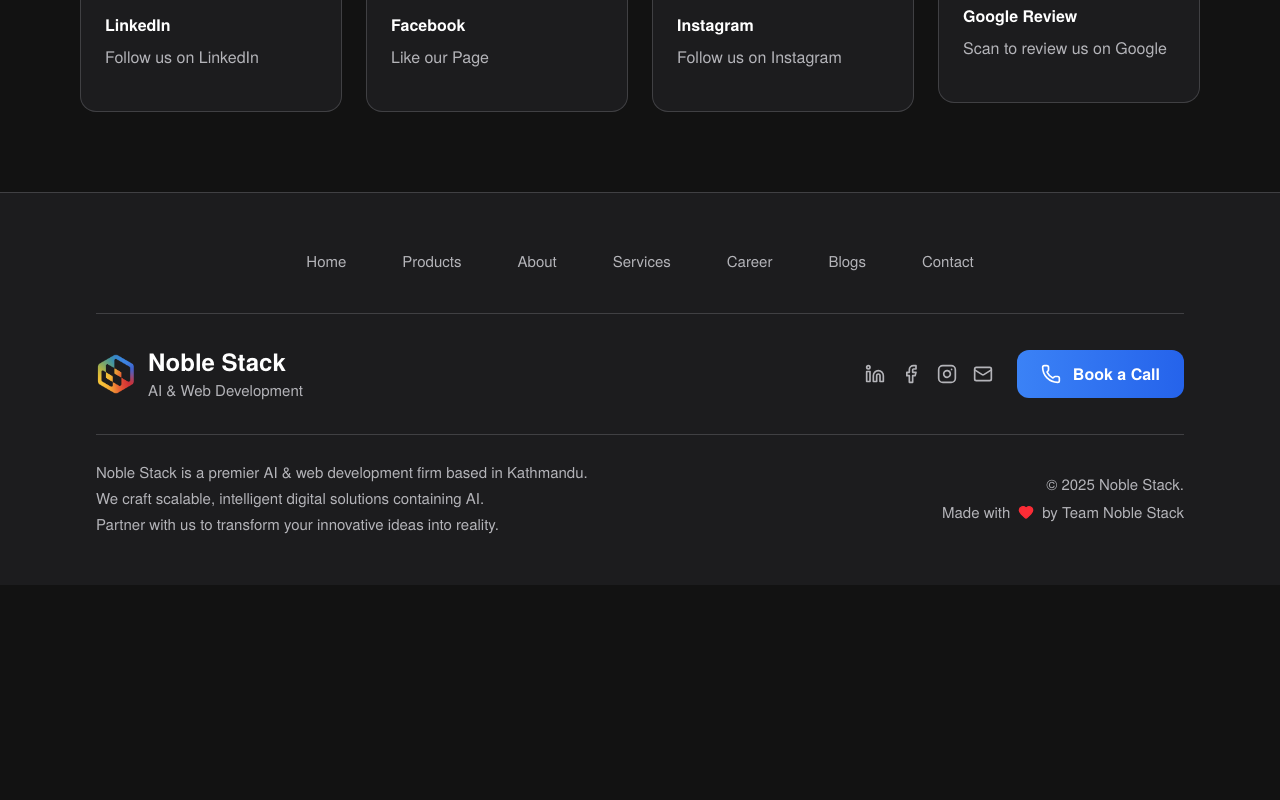
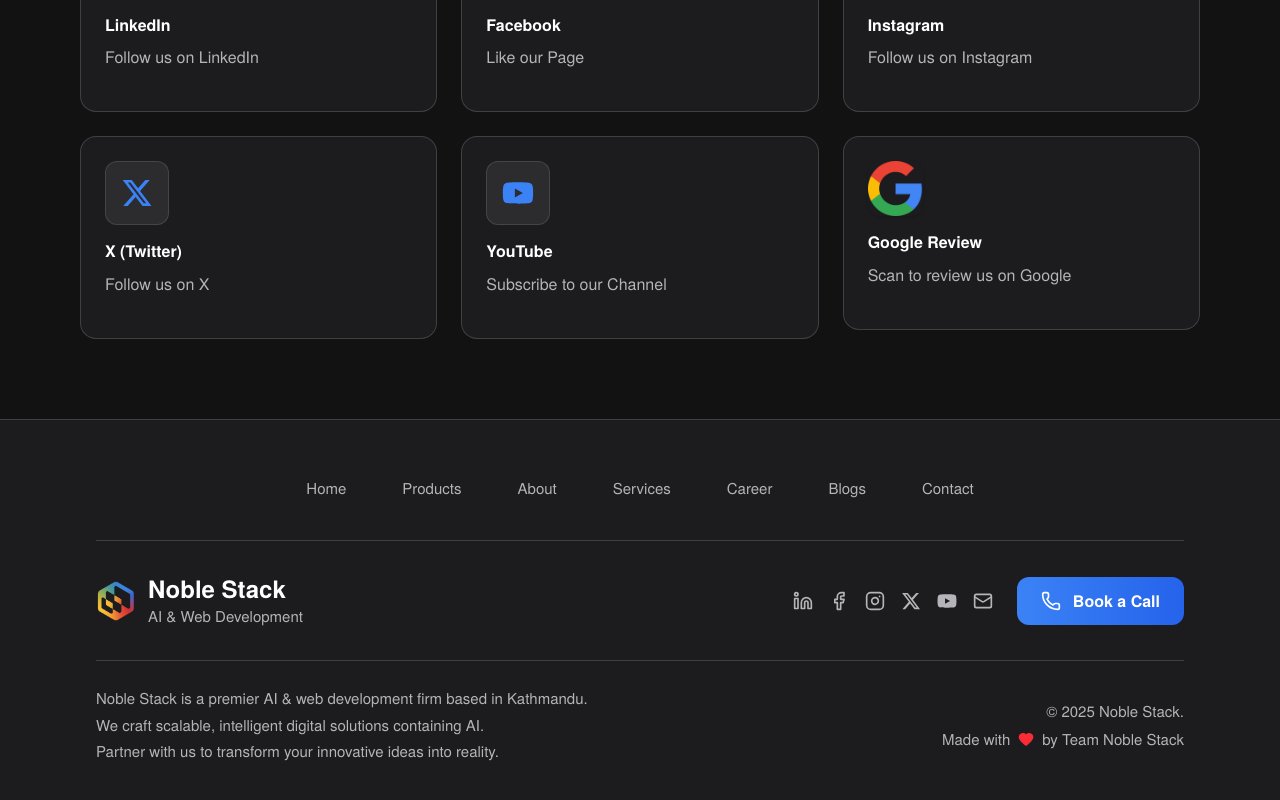
Before and after one commit to om202/NobleStack, a Next.js app: page /Contact in a window 1280 px wide. Shown: the part 1805-2605 px from the top of the page. Before the commit the page ends 2390 px from the top, so only its background shows below. Built offline with nearby package versions, Linux system fonts and the light colour scheme.

Commit message:
facebook integration

```diff
--- a/src/app/Contact/ContactPageContent.tsx
+++ b/src/app/Contact/ContactPageContent.tsx
@@ -16,6 +16,7 @@ import {
     X,
     ExternalLink,
 } from "lucide-react";
+import { FaXTwitter, FaYoutube } from "react-icons/fa6";
 import { useState } from "react";
 import CTAButton from "../../components/CTAButton";
 import ServiceCard from "../../components/ServiceCard";
@@ -313,7 +314,7 @@ export default function ContactPageContent() {
                             </p>
                         </div>
 
-                        <div className="grid grid-cols-1 md:grid-cols-2 lg:grid-cols-4 gap-6">
+                        <div className="grid grid-cols-1 md:grid-cols-2 lg:grid-cols-3 gap-6">
                             <a
                                 href="https://www.linkedin.com/company/noble-stack-pvt-ltd"
                                 target="_blank"
@@ -348,6 +349,30 @@ export default function ContactPageContent() {
                                     name="Instagram"
                                     description="Follow us on Instagram"
                                     icon={Instagram}
+                                />
+                            </a>
+                            <a
+                                href="https://x.com/NobleStackNepal"
+                                target="_blank"
+                                rel="noopener noreferrer"
+                                className="block"
+                            >
+                                <ServiceCard
+                                    name="X (Twitter)"
+                                    description="Follow us on X"
+                                    icon={FaXTwitter}
+                                />
+                            </a>
+                            <a
+                                href="https://www.youtube.com/@NobleStack"
+                                target="_blank"
+                                rel="noopener noreferrer"
+                                className="block"
+                            >
+                                <ServiceCard
+                                    name="YouTube"
+                                    description="Subscribe to our Channel"
+                                    icon={FaYoutube}
                                 />
                             </a>
                             <div className="block cursor-pointer" onClick={() => setShowReviewDialog(true)}>
--- a/src/app/Home/page.tsx
+++ b/src/app/Home/page.tsx
@@ -3,6 +3,7 @@ import FeaturesSection from "./L2";
 import ServicesSection from "./L3";
 import SocialBadges from "./SocialBadges";
 import FAQSection from "./L4";
+import FacebookFeed from "@/components/FacebookFeed";
 
 export default function Home() {
   return (
@@ -10,6 +11,7 @@ export default function Home() {
       <HeroSection />
       <FeaturesSection />
       <ServicesSection />
+      <FacebookFeed />
       <SocialBadges />
       <FAQSection />
     </main>
--- /dev/null
+++ b/src/components/FacebookFeed.tsx
@@ -0,0 +1,98 @@
+"use client";
+
+import { useState } from "react";
+import { ChevronDown, ExternalLink } from "lucide-react";
+import CTAButton from "./CTAButton";
+
+// Facebook post iframe URLs
+const FACEBOOK_POSTS = [
+    {
+        src: "https://www.facebook.com/plugins/post.php?href=https%3A%2F%2Fwww.facebook.com%2Fpermalink.php%3Fstory_fbid%3Dpfbid02zuMnmnxyKiGBch34Xz76aa9HrrLsAkKDHAG7fUb3qAKMoQZEveLXDUKuh6c7PgRql%26id%3D61577564326108&show_text=true&width=500",
+        height: 589,
+    },
+    {
+        src: "https://www.facebook.com/plugins/video.php?height=476&href=https%3A%2F%2Fwww.facebook.com%2Freel%2F910076431358366%2F&show_text=true&width=267&t=0",
+        height: 591,
+    },
+    {
+        src: "https://www.facebook.com/plugins/post.php?href=https%3A%2F%2Fwww.facebook.com%2Fpermalink.php%3Fstory_fbid%3Dpfbid0tB9pv7qVXtWtQ1iHuGfyLb1b7rVwP9cf9cMvrHXi2wJ8EbV9PdguwZFvBTfVRWhHl%26id%3D61577564326108&show_text=true&width=500",
+        height: 562,
+    },
+    {
+        src: "https://www.facebook.com/plugins/post.php?href=https%3A%2F%2Fwww.facebook.com%2Fpermalink.php%3Fstory_fbid%3Dpfbid0xdKqsE2iCVyMG5VigXQeLtULS5uMv5LS23CmHfKPDk21Szp74u2j2zcFSkVT8aDQl%26id%3D61577564326108&show_text=true&width=500",
+        height: 591,
+    },
+    {
+        src: "https://www.facebook.com/plugins/post.php?href=https%3A%2F%2Fwww.facebook.com%2Fpermalink.php%3Fstory_fbid%3Dpfbid02sueHet8ES2EvogVUQ1kowHK1w7k2ViHGLS2GcXbdEwW7A9SuohRTB1SuZuNk2TZPl%26id%3D61577564326108&show_text=true&width=500",
+        height: 648,
+    },
+    {
+        src: "https://www.facebook.com/plugins/post.php?href=https%3A%2F%2Fwww.facebook.com%2Fpermalink.php%3Fstory_fbid%3Dpfbid02GVwv1iLNSdnQoRbZARfd7WRpSfdrY2CXAc64JDP7nwV6k7uuCSCrvAFpniZZSCoJl%26id%3D61577564326108&show_text=true&width=500",
+        height: 712,
+    },
+];
+
+const POSTS_PER_PAGE = 3;
+
+export default function FacebookFeed() {
+    const [visiblePosts, setVisiblePosts] = useState(POSTS_PER_PAGE);
+
+    const showMore = () => {
+        setVisiblePosts(prev => Math.min(prev + POSTS_PER_PAGE, FACEBOOK_POSTS.length));
+    };
+
+    const hasMore = visiblePosts < FACEBOOK_POSTS.length;
+
+    return (
+        <section className="max-w-6xl mx-auto px-4 py-12 sm:py-16">
+            {/* Section Header */}
+            <div className="text-center mb-12">
+                <h2 className="text-2xl sm:text-3xl font-bold text-main-theme">
+                    Latest Updates
+                </h2>
+            </div>
+
+            {/* Individual Facebook Posts Grid */}
+            <div className="grid grid-cols-1 md:grid-cols-2 lg:grid-cols-3 gap-6">
+                {FACEBOOK_POSTS.slice(0, visiblePosts).map((post, index) => (
+                    <div
+                        key={index}
+                        className="bg-white rounded-2xl border border-theme overflow-hidden shadow-sm hover:shadow-md transition-shadow duration-300"
+                    >
+                        <iframe
+                            src={post.src}
+                            width="100%"
+                            height={post.height}
+                            style={{ border: 'none', overflow: 'hidden' }}
+                            scrolling="no"
+                            frameBorder="0"
+                            allowFullScreen={true}
+                            allow="autoplay; clipboard-write; encrypted-media; picture-in-picture; web-share"
+                        />
+                    </div>
+                ))}
+            </div>
+
+            {/* CTA Buttons */}
+            <div className="mt-8 flex flex-wrap justify-center items-center gap-4">
+                {hasMore && (
+                    <CTAButton
+                        variant="primary"
+                        icon={ChevronDown}
+                        onClick={showMore}
+                    >
+                        Show More Posts
+                    </CTAButton>
+                )}
+
+                <CTAButton
+                    variant="secondary"
+                    icon={ExternalLink}
+                    href="https://www.facebook.com/profile.php?id=61577564326108"
+                >
+                    View All on Facebook
+                </CTAButton>
+            </div>
+        </section>
+    );
+}
--- a/src/components/ServiceCard.tsx
+++ b/src/components/ServiceCard.tsx
@@ -5,7 +5,7 @@ import Image from "next/image";
 interface ServiceCardProps {
     name: string;
     description: string;
-    icon?: LucideIcon;
+    icon?: LucideIcon | React.ComponentType<{ className?: string }>;
     imageSrc?: string;
     imageAlt?: string;
     copyable?: boolean;
--- a/src/components/common/Footer.tsx
+++ b/src/components/common/Footer.tsx
@@ -1,4 +1,5 @@
 import { Heart, Phone, Linkedin, Facebook, Instagram, Mail } from "lucide-react";
+import { FaXTwitter, FaYoutube } from "react-icons/fa6";
 import Image from "next/image";
 import CTAButton from "../CTAButton";
 
@@ -81,6 +82,24 @@ export default function Footer() {
                   <Instagram className="w-5 h-5" />
                 </a>
                 <a
+                  href="https://x.com/NobleStackNepal"
+                  target="_blank"
+                  rel="noopener noreferrer"
+                  className="text-muted-theme hover:text-blue-600 dark:hover:text-blue-400 transition-colors duration-200"
+                  aria-label="Visit our X (Twitter) page"
+                >
+                  <FaXTwitter className="w-5 h-5" />
+                </a>
+                <a
+                  href="https://www.youtube.com/@NobleStack"
+                  target="_blank"
+                  rel="noopener noreferrer"
+                  className="text-muted-theme hover:text-blue-600 dark:hover:text-blue-400 transition-colors duration-200"
+                  aria-label="Visit our YouTube channel"
+                >
+                  <FaYoutube className="w-5 h-5" />
+                </a>
+                <a
                   href="mailto:info@noblestack.io"
                   className="text-muted-theme hover:text-blue-600 dark:hover:text-blue-400 transition-colors duration-200"
                   aria-label="Send us an email"
```
